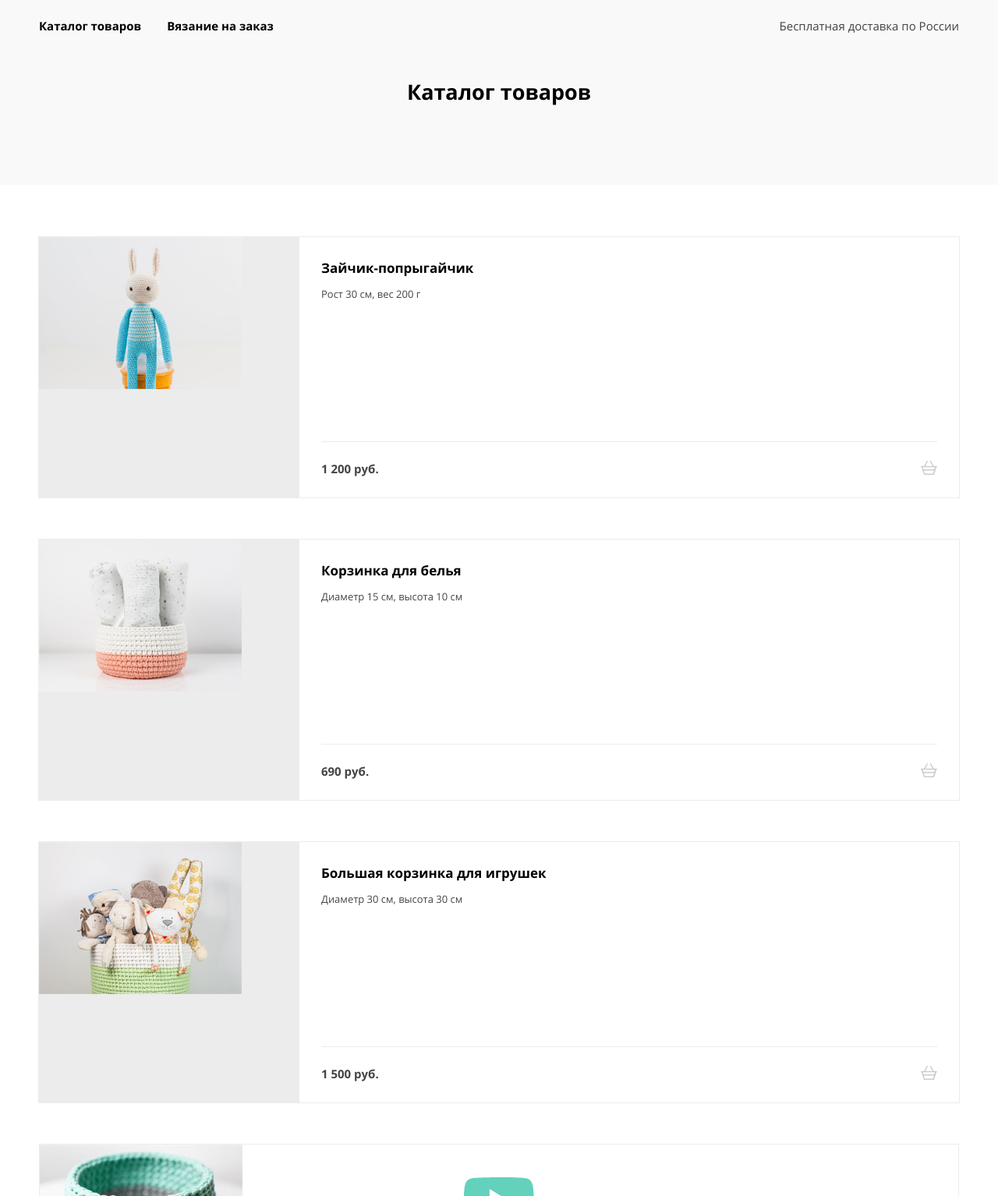
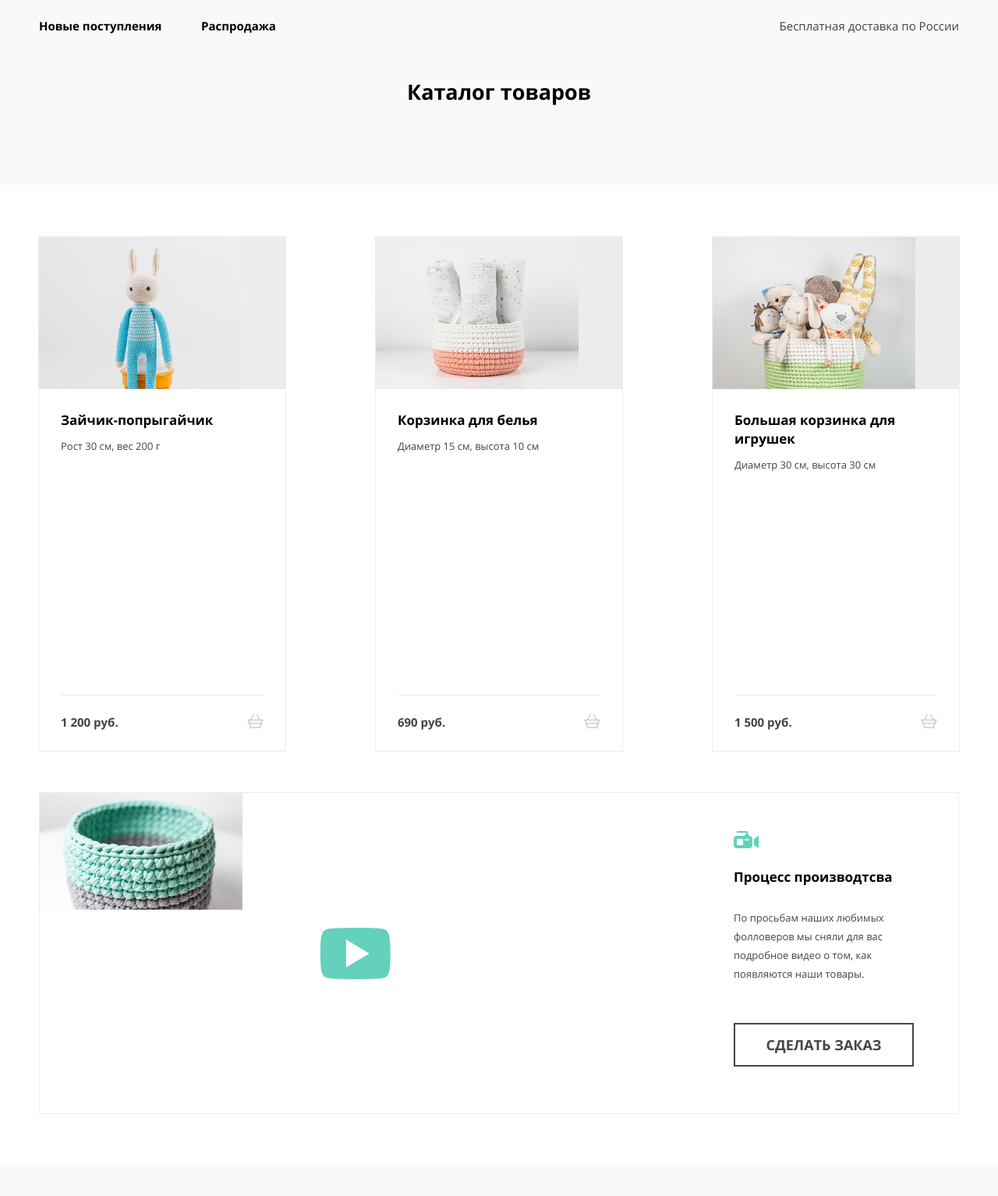
Before and after one commit to knosal/122895-mishka-27, a website: page source/catalog.html in a window 1280 px wide. Shown: the part 91-1625 px from the top of the page at 78% size. Drawn offline with nearby package versions, Linux system fonts and the light colour scheme; files that its build step writes are made by us from their sources.

Commit message:
media desktop готов

```diff
--- a/source/sass/components/catalog.scss
+++ b/source/sass/components/catalog.scss
@@ -49,4 +49,11 @@
   @media (min-width: bootstrap.$tablet-width) {
     gap: 54px;
   }
+
+  @media (min-width: bootstrap.$desktop-width) {
+    flex-direction: row;
+    flex-wrap: wrap;
+    justify-content: space-between;
+    gap: 51px;
+  }
 }
--- a/source/sass/components/featured.scss
+++ b/source/sass/components/featured.scss
@@ -21,6 +21,7 @@
   }
 
   @media (min-width: bootstrap.$desktop-width) {
+    position: relative;
     grid-template-columns: 175px 292px 1fr;
     grid-template-areas:
       ". title title"
--- a/source/sass/components/form.scss
+++ b/source/sass/components/form.scss
@@ -37,6 +37,24 @@
 
     &--email {
       padding: 0;
+    }
+  }
+
+  @media (min-width: bootstrap.$desktop-width) {
+    grid-template-columns: 100px 1fr;
+    padding-left: 110px;
+
+    &--name {
+      padding-right: 173px;
+    }
+
+    &--unification {
+      padding-left: 0;
+      padding-right: 173px;
+    }
+
+    &--other {
+      padding-right: 173px;
     }
   }
 }
@@ -116,6 +134,12 @@
       column-gap: 20px;
     }
   }
+
+  @media (min-width: bootstrap.$desktop-width) {
+    &--checkbox {
+      grid-template-columns: repeat(3, 1fr);
+    }
+  }
 }
 
 .form__inner-button {
@@ -128,6 +152,14 @@
     flex-direction: row;
     justify-content: space-between;
     padding: 0 50px;
+  }
+
+  @media (min-width: bootstrap.$desktop-width) {
+    width: 100%;
+    min-width: 700px;
+    gap: 10px;
+    padding-left: 228px;
+    padding-right: 175px;
   }
 }
 
--- a/source/sass/components/main-header.scss
+++ b/source/sass/components/main-header.scss
@@ -34,6 +34,11 @@
     color: bootstrap.$colorWhite;
     z-index: 15;
   }
+
+  @media (min-width: bootstrap.$desktop-width) {
+    left: 50%;
+    transform: translate(0, -50%);
+  }
 }
 
 .main-header__delivery-promo {
--- a/source/sass/components/main-navigation.scss
+++ b/source/sass/components/main-navigation.scss
@@ -49,6 +49,13 @@
       "navs navs . promo";
     background-color: transparent;
   }
+
+  @media (min-width: bootstrap.$desktop-width) {
+    grid-template-columns: 436px 1fr 80px 268px;
+    grid-template-areas:
+      "navs logo navu navu"
+      "navp promo promo promo";
+  }
 }
 
 .main-navigation__list {
--- a/source/sass/components/navigation-list.scss
+++ b/source/sass/components/navigation-list.scss
@@ -4,6 +4,7 @@
   display: flex;
   flex-direction: column;
   flex-wrap: wrap;
+  gap: 33px;
 
   &--site {
     order: 1;
@@ -16,7 +17,6 @@
 
   &--promotions {
     display: none;
-    top: 320px;
     order: 3;
   }
 
@@ -34,11 +34,20 @@
       top: 0;
       order: 1;
     }
+  }
+
+  @media (min-width: bootstrap.$desktop-width) {
+    &--site .navigation-list__item {
+      min-width: 175px;
+    }
 
     &--promotions {
-      top: 0;
-      right: 0;
-      order: 3;
+      display: flex;
+      grid-area: navp;
+    }
+
+    &--promotions .navigation-list__item {
+      min-width: 175px;
     }
   }
 }
@@ -63,10 +72,6 @@
     padding: 0;
     box-shadow: none;
     background-color: inherit;
-
-    &:not(:last-child) {
-      margin-right: 33px;
-    }
 
     &--search {
       border-left: 1px solid bootstrap.$colorLightGrey;
--- a/source/sass/components/order.scss
+++ b/source/sass/components/order.scss
@@ -11,6 +11,10 @@
   @media (min-width: bootstrap.$tablet-width) {
     min-height: 238px;
     margin-bottom: 54px;
+  }
+
+  @media (min-width: bootstrap.$desktop-width) {
+    margin-bottom: 99px;
   }
 }
 
@@ -33,6 +37,10 @@
     margin-top: 54px;
     margin-bottom: 50px;
   }
+
+  @media (min-width: bootstrap.$desktop-width) {
+    margin-top: 0;
+  }
 }
 
 .order__text {
@@ -45,4 +53,8 @@
     @include bootstrap.wrapper($size: bootstrap.$tablet-width);
     margin-bottom: 13px;
   }
+
+  @media (min-width: bootstrap.$desktop-width) {
+    max-width: 700px;
+  }
 }
--- a/source/sass/components/product.scss
+++ b/source/sass/components/product.scss
@@ -6,9 +6,14 @@
   outline: 1px solid bootstrap.$colorLightGrey;
 
   @media (min-width: bootstrap.$tablet-width) {
-    display: grid;
-    grid-template-columns: 334px 1fr;
-    height: 334px;
+    flex-direction: row;
+    min-height: 334px;
+  }
+
+  @media (min-width: bootstrap.$desktop-width) {
+    flex-direction: column;
+    width: 316px;
+    min-height: 659px;
   }
 }
 
@@ -26,6 +31,7 @@
     display: flex;
     flex-direction: column;
     justify-content: space-between;
+    flex-grow: 1;
   }
 }
 
--- a/source/sass/components/production.scss
+++ b/source/sass/components/production.scss
@@ -11,6 +11,14 @@
   @media (min-width: bootstrap.$tablet-width) {
     @include bootstrap.wrapper($size: bootstrap.$tablet-width);
     margin-bottom: 64px;
+  }
+
+  @media (min-width: bootstrap.$desktop-width) {
+    display: grid;
+    grid-template-columns: 1fr 368px;
+    grid-template-areas:
+      "video title"
+      "video info";
   }
 }
 
@@ -42,6 +50,21 @@
   @media (min-width: bootstrap.$tablet-width) {
     order: 2;
   }
+
+  @media (min-width: bootstrap.$desktop-width) {
+    grid-area: title;
+    max-width: 178;
+    margin: 0;
+    margin-bottom: 28px;
+    padding: 0;
+    padding-top: 96px;
+    padding-left: 80px;
+    padding-right: 57px;
+
+    &--icon::before {
+      left: auto;
+    }
+  }
 }
 
 .production__info-inner {
@@ -52,6 +75,14 @@
   @media (min-width: bootstrap.$tablet-width) {
     padding-bottom: 46px;
   }
+
+  @media (min-width: bootstrap.$desktop-width) {
+    grid-area: info;
+    margin-bottom: 60px;
+    padding: 0;
+    padding-left: 80px;
+    padding-right: 57px;
+  }
 }
 
 .production__description {
@@ -60,6 +91,10 @@
   font-size: 13px;
   line-height: 24px;
   order: 2;
+
+  @media (min-width: bootstrap.$desktop-width) {
+    margin-bottom: 51px;
+  }
 }
 
 .production__button {
@@ -78,6 +113,10 @@
   @media (min-width: bootstrap.$tablet-width) {
     order: 1;
   }
+
+  @media (min-width: bootstrap.$desktop-width) {
+    grid-area: video;
+  }
 }
 
 .production__video {
```
